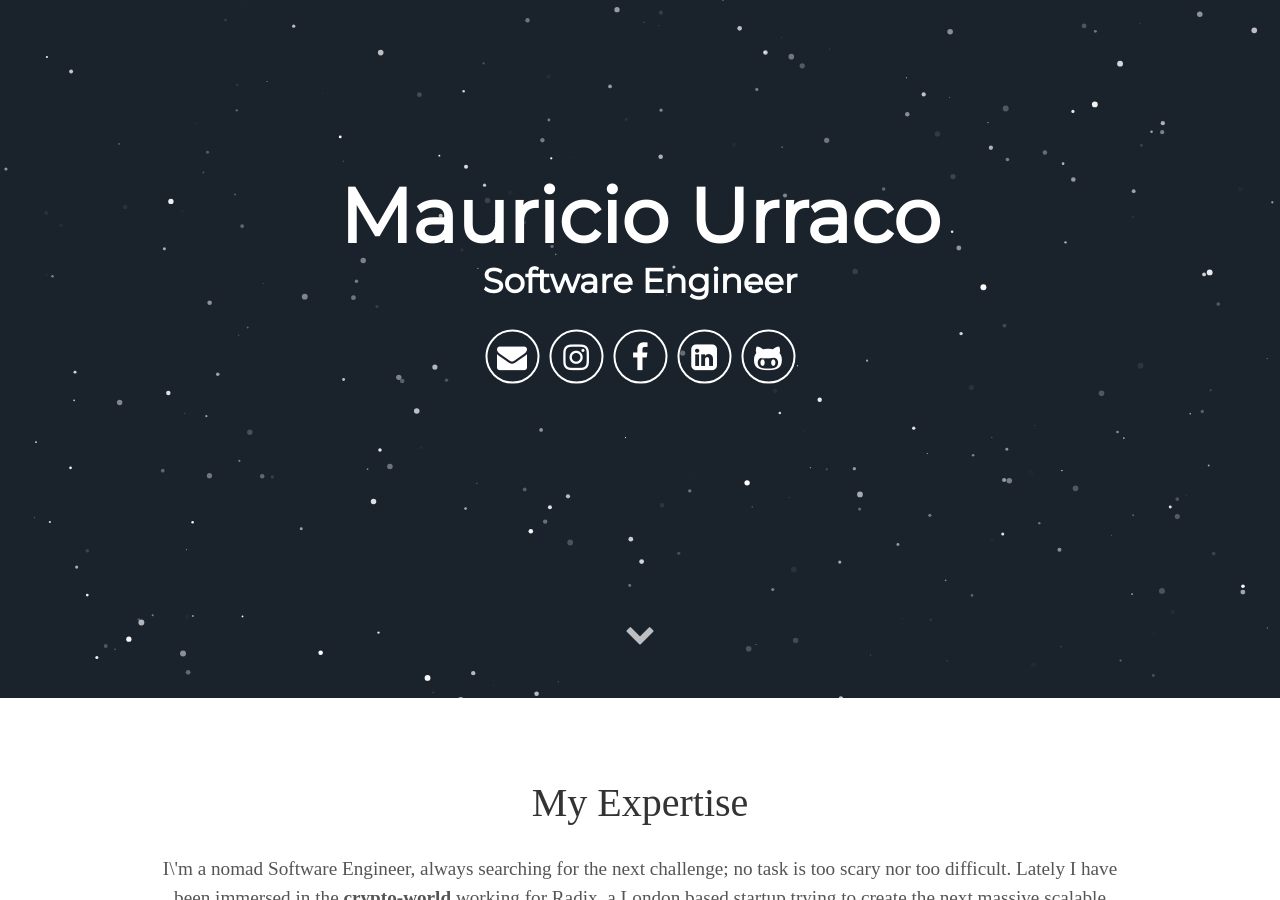
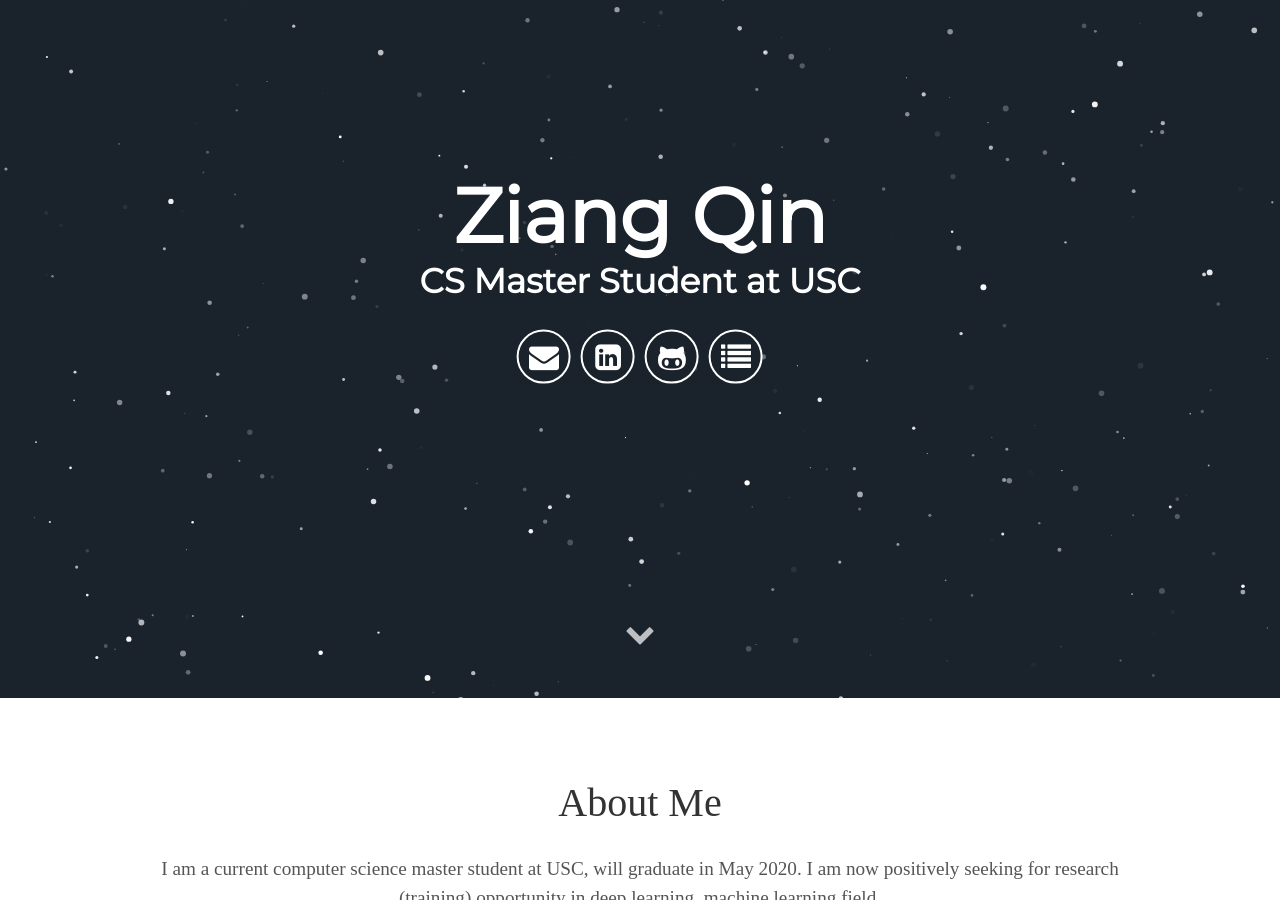
Before and after one commit to ziangqin-stu/ziangqin-stu.github.io, a Jekyll site: the page built from index.html, in a window 1280 px wide and 900 px high, scrolled down 202 px. Built offline with Jekyll 4.4.1, drawn with Linux system fonts in a browser that asks for light colours; some web fonts are replaced; some of the changed text lies outside the part shown.

Commit message:
correct jekyll logics

```diff
--- a/_config.yml
+++ b/_config.yml
@@ -1,14 +1,16 @@
 # Site settings
-title: Mauricio Urraco
-description: Jekyll Theme Minimal Resume
+title: Ziang Qin
+description: Ziang Qin's Personal Pages
 # baseurl: "" # the subpath of your site, e.g. /blog
 # url: "localhost:3000" # the base hostname & protocol for your site e.g. http://willianjusten.com.br
 
 # User settings
-username: Mauricio Urraco
-user_description: I\'m a nomad Software Engineer, always searching for the next challenge; no task is too scary nor too difficult. Lately I have been immersed in the <b>crypto-world</b> working for Radix, a London based startup trying to create the next massive scalable DLT. I'm one of the two guys behind all the JS related stuff. Visit my blog here <a href="https://mauriciourraco.com" target="_blank">https://mauriciourraco.com</a>
-user_title: Software Engineer
-email: mauriurraco@gmail.com
+username: Ziang Qin
+user_description:  I am a current computer science master student at USC, will graduate in May 2020. I am now positively seeking for research (training) opportunity in deep learning, machine learning field. <br>
+          I prepared for a full-time Software Developer Engineer in past semesters, and I am qualified for entry-level SDE tasks. <br>
+          I have a basic understanding of AI and machine learning. I took several related courses during my master's degree, including "AI Foundation", "Machine Learning" and "Deep Learning", in which I most interested in applied deep learning.
+user_title: CS Master Student at USC
+email: ziangqin.stu@gmail.com
 # twitter_username: lorem_ipsum
 # github_username:  lorem_ipsum
 # gplus_username:  lorem_ipsum
--- a/_includes/about.html
+++ b/_includes/about.html
@@ -1,8 +1,27 @@
 <div class="user-details">
-  <h1>My Expertise</h1>
+  <h1>About Me</h1>
   <p>{{ site.user_description }}</p>
+  <hr width="650" align="center">
+
+  <p style="font-weight: 900;">
+    <br>
+    More contents preparing...
+    <br>
+    <br>
+    <br>
+    <br>
+    <br>
+    <br>
+    <br>
+    <br>
+    <br>
+    <br>
+    <br>
+    <br>
+    <br>
+  </p>
 </div>
-<div class="user">
+<!-- <div class="user">
   <div class="tech">
     <h2>Design</h2>
     <svg viewBox="0 0 128 128">
@@ -45,4 +64,4 @@
     </svg>
     <p>Git, Gulp, Grunt, NPM, Linux, Docker, you name it, I have used a bajillion tools!</p>
   </div>
-</div>
+</div> -->
--- a/_includes/header.html
+++ b/_includes/header.html
@@ -6,10 +6,11 @@
       </h1>
       <div class="header-icons">
         <a aria-label="Send email" href="mailto:mauriurraco@gmail.com"><i class="icon fa fa-envelope"></i></a>
-        <a aria-label="My Instagram" target="_blank" href="https://www.instagram.com/mauriciourraco7"><i class="icon fa fa-instagram" aria-hidden="true"></i></a>
-        <a aria-label="My Facebook" target="_blank" href="https://www.facebook.com/mauricio.urraco"><i class="icon fa fa-facebook" aria-hidden="true"></i></a>
-        <a aria-label="My LinkedIn" target="_blank" href="https://www.linkedin.com/in/murraco"><i class="icon fa fa-linkedin-square" aria-hidden="true"></i></a>
-        <a aria-label="My Github" target="_blank" href="https://github.com/murraco"><i class="icon fa fa-github-alt" aria-hidden="true"></i></a>
+        <!-- <a aria-label="My Instagram" target="_blank" href="https://www.instagram.com/mauriciourraco7"><i class="icon fa fa-instagram" aria-hidden="true"></i></a>
+        <a aria-label="My Facebook" target="_blank" href="https://www.facebook.com/mauricio.urraco"><i class="icon fa fa-facebook" aria-hidden="true"></i></a> -->
+        <a aria-label="My LinkedIn" target="_blank" href="https://www.linkedin.com/in/ziang-qin/"><i class="icon fa fa-linkedin-square" aria-hidden="true"></i></a>
+        <a aria-label="My Github" target="_blank" href="https://github.com/ziangqin-stu"><i class="icon fa fa-github-alt" aria-hidden="true"></i></a>
+        <a aria-label="My Blog" target="_blank" href="https://www.google.com/"><i class="icon fa fa-list" aria-hidden="true"></i></a>
       </div>
       <div class="header-links">
         <!-- <a class="link" href="#about" data-scroll>About Me</a> -->
```
Also changed, not shown: 3 other files.
